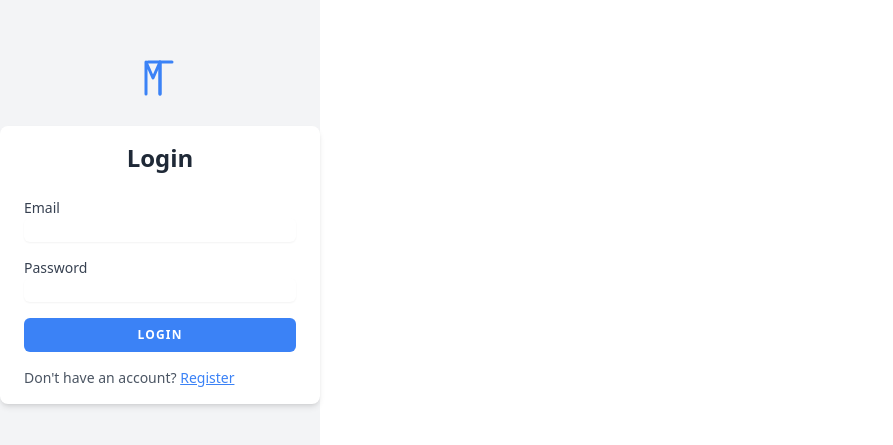
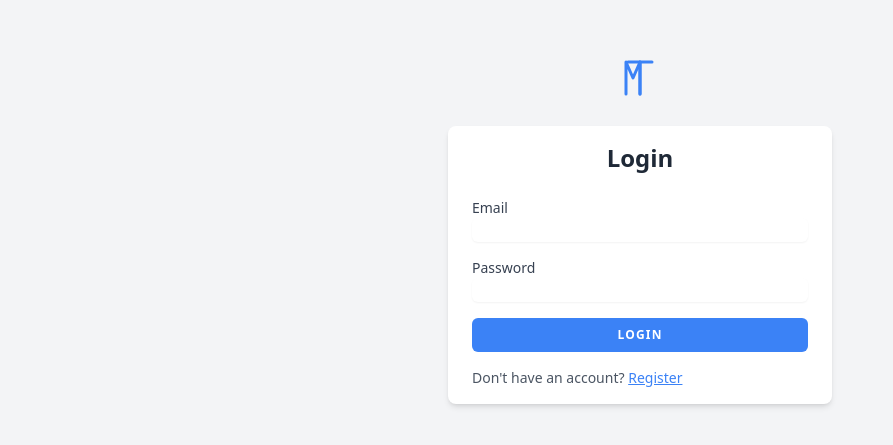
Before and after one commit to mezentsevs/task-manager, a Nuxt app in the folder frontend/: page /login in a window 1280 px wide. Shown: the part 171-616 px from the top of the page, without its empty margins (0-893 px from the left). Built offline with nearby package versions, Linux system fonts and the light colour scheme.

Commit message:
fix: adjust card width

```diff
--- a/frontend/app/components/partials/cards/AuthCard.vue
+++ b/frontend/app/components/partials/cards/AuthCard.vue
@@ -1,5 +1,5 @@
 <template>
-    <BaseCard class="w-80">
+    <BaseCard>
         <template #base-logo>
             <slot name="logo" />
         </template>
--- a/frontend/app/components/partials/cards/BaseCard.vue
+++ b/frontend/app/components/partials/cards/BaseCard.vue
@@ -3,7 +3,7 @@
         class="flex min-h-screen flex-col items-center pt-12 sm:justify-center sm:pt-0 bg-gray-100 dark:bg-gray-900">
         <slot name="base-logo" />
         <div
-            class="mt-6 w-full overflow-hidden px-6 py-4 bg-white shadow-md sm:rounded-lg dark:bg-gray-800">
+            class="mt-6 w-full max-w-sm overflow-hidden px-6 py-4 bg-white shadow-md sm:rounded-lg dark:bg-gray-800">
             <slot />
         </div>
     </div>
```
